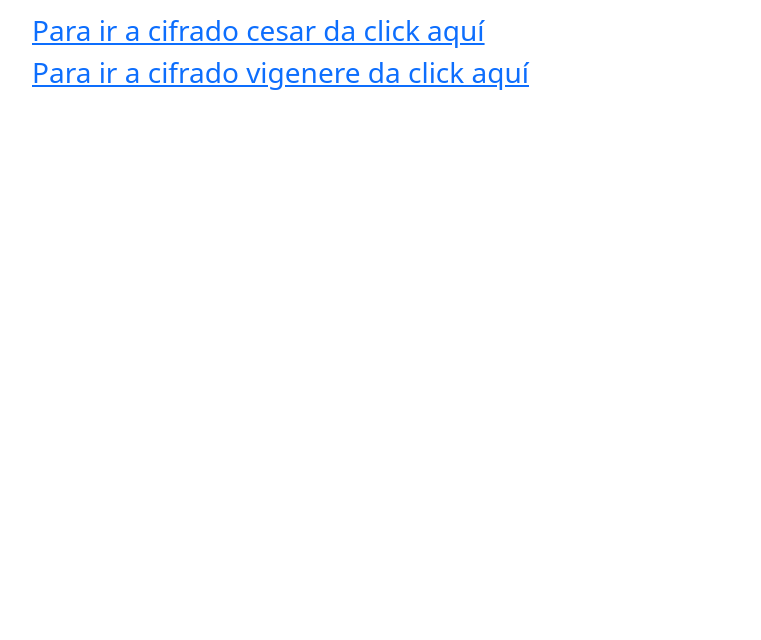
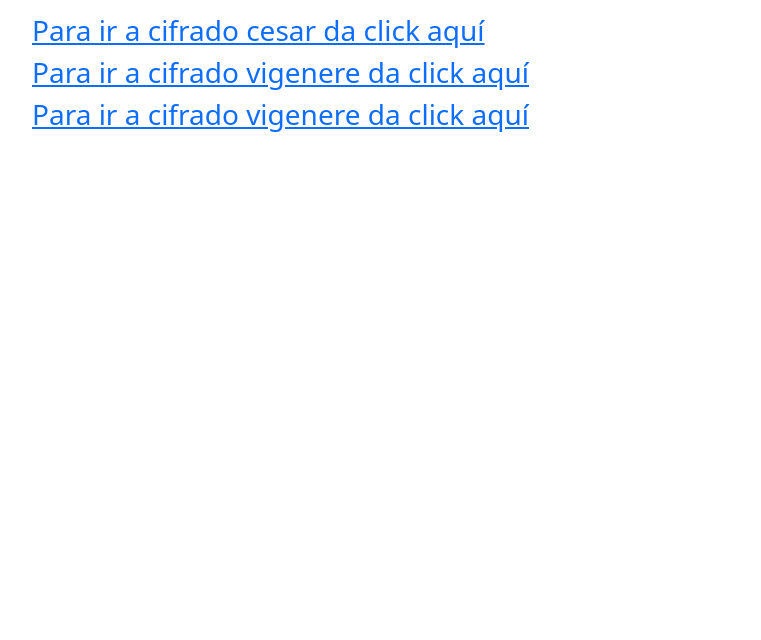
Before and after one commit to MolinaCastellanos/6IV7_MolinaCastellanos_NisaIzel, a plain HTML site: page index.html in a window 1280 px wide. Shown: the part 160-800 px from the top of the page, without its empty margins (50-811 px from the left). Drawn offline with nearby package versions, Linux system fonts and the light colour scheme.

Commit message:
Actualización Pages

```diff
--- a/index.html
+++ b/index.html
@@ -17,6 +17,7 @@
         <br>
         <h3><a href="Ciberseguridad/01Cesar/cesar.html">Para ir a cifrado cesar da click aquí</a><br></h3>
         <h3><a href="Ciberseguridad/02Vigenere/vigenere.html">Para ir a cifrado vigenere da click aquí</a></h3>
+        <h3><a href="Ciberseguridad/04AESWeb/aes.html">Para ir a cifrado vigenere da click aquí</a></h3>
     </div>
 </body>
 </html>
```
